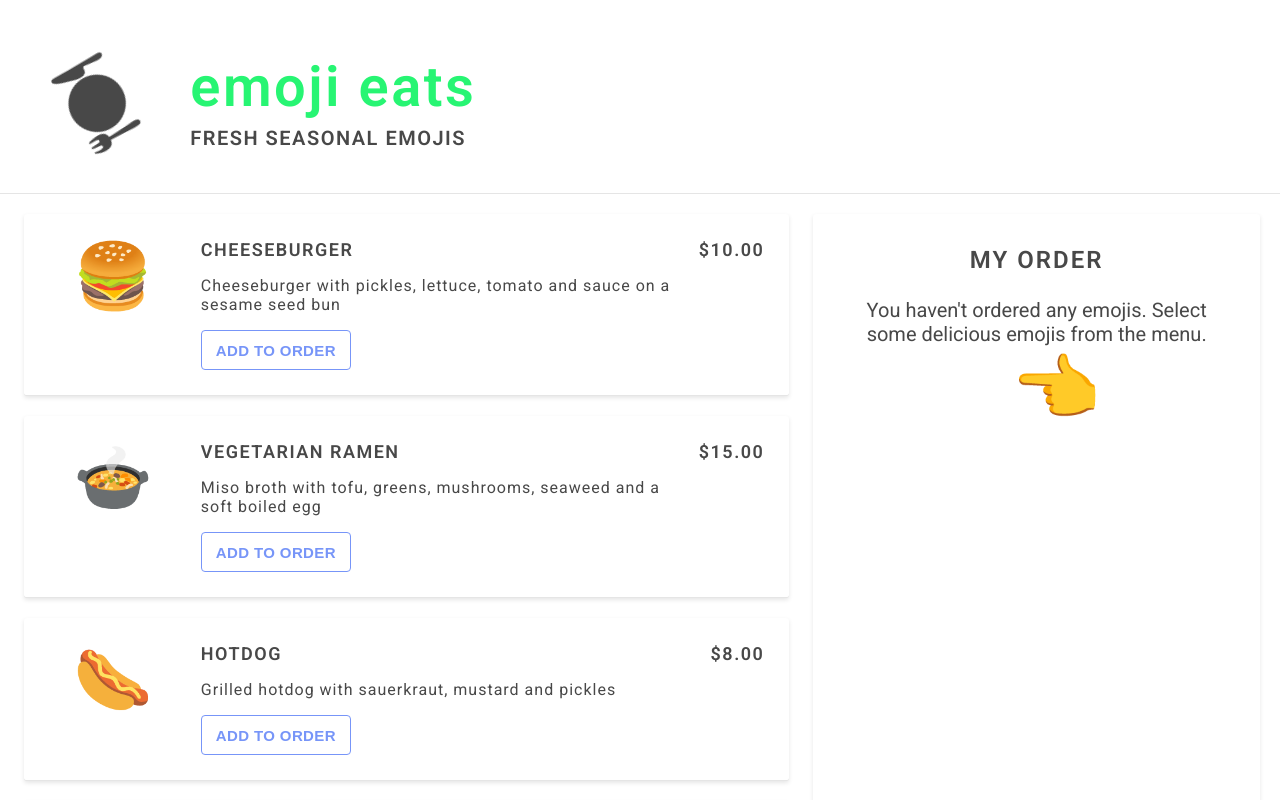
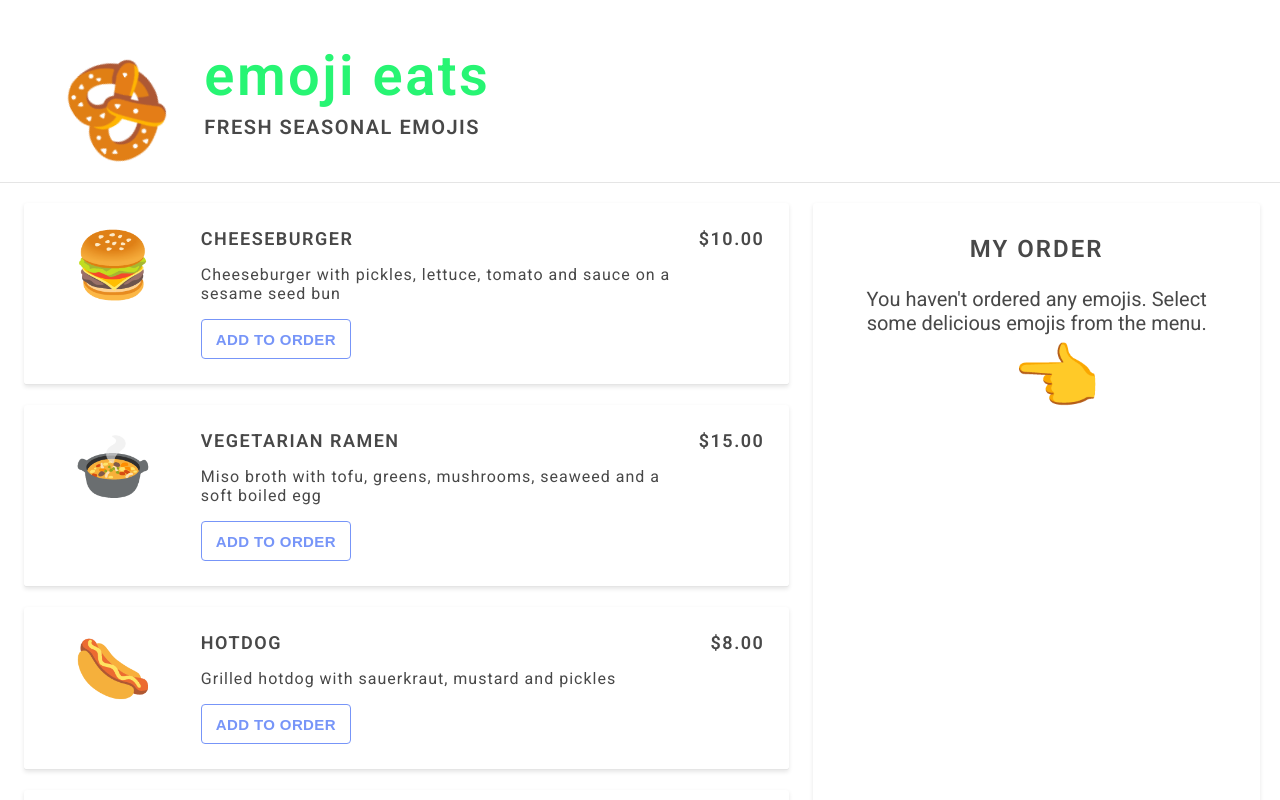
Before and after one commit to sydney-react-study/intro-to-react, a React (Create React App) app: page / in a window 1280 px wide. Shown: the top 800 px of the page. Built offline with nearby package versions, Linux system fonts and the light colour scheme.

Commit message:
Change emoji

```diff
--- a/src/components/Header.jsx
+++ b/src/components/Header.jsx
@@ -5,7 +5,7 @@ class Header extends React.Component {
     return (
       <div className="header__wrapper">
         <span role="img" aria-label="plates" className="header__emoji">
-          🍽
+          🥨
         </span>
         <h1 className="header__title">
           emoji eats
```
